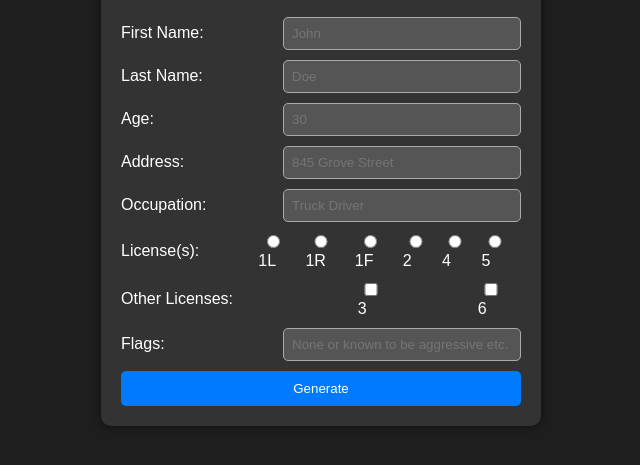
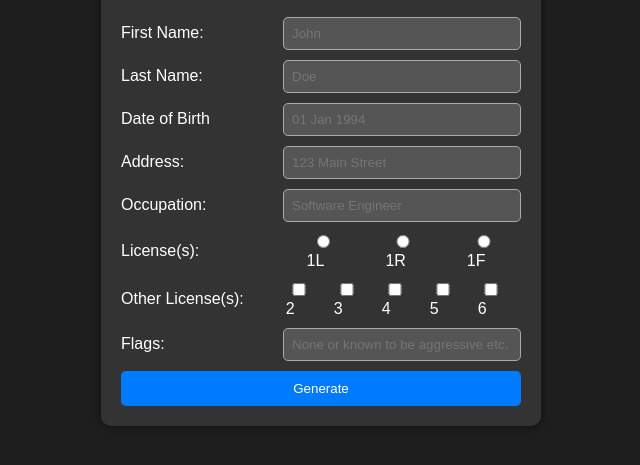
Before and after one commit to NZDurriez/QP-Generator, a plain HTML site: page index.html in a window 1280 px wide. Shown: the part 71-536 px from the top of the page, without its empty margins (319-959 px from the left). Drawn offline with Linux system fonts and the light colour scheme.

Commit message:
Update index.html

```diff
--- a/index.html
+++ b/index.html
@@ -18,16 +18,16 @@
             <input type="text" id="lastName" placeholder="Doe">
         </div>
         <div class="form-group">
-            <label>Age:</label>
-            <input type="number" id="age" min="0" placeholder="30">
+            <label>Date of Birth</label>
+            <input type="text" id="age" min="0" placeholder="01 Jan 1994">
         </div>
         <div class="form-group">
             <label>Address:</label>
-            <input type="text" id="address" placeholder="845 Grove Street">
+            <input type="text" id="address" placeholder="123 Main Street">
         </div>
         <div class="form-group">
             <label>Occupation:</label>
-            <input type="text" id="occupation" placeholder="Truck Driver">
+            <input type="text" id="occupation" placeholder="Software Engineer">
         </div>
         <div class="form-group checkbox-group">
             <label>License(s):</label>
@@ -40,20 +40,20 @@
             <div class="tooltip"><input type="radio" name="license" value="1F"> 1F
                 <span class="tooltiptext">Class 1 Full</span>
             </div>
-            <div class="tooltip"><input type="radio" name="license" value="2"> 2
+        </div>
+        <div class="form-group checkbox-group">
+            <label>Other License(s):</label>
+			<div class="tooltip"><input type="checkbox" name="otherLicenses" value="2"> 2
                 <span class="tooltiptext">Medium rigid vehicle licence</span>
             </div>
-            <div class="tooltip"><input type="radio" name="license" value="4"> 4
+            <div class="tooltip"><input type="checkbox" name="otherLicenses" value="3"> 3
+                <span class="tooltiptext">Medium combination vehicle licence (Truck and Trailer)</span>
+            </div>
+			<div class="tooltip"><input type="checkbox" name="otherLicenses" value="4"> 4
                 <span class="tooltiptext">Heavy rigid vehicle licence</span>
             </div>
-            <div class="tooltip"><input type="radio" name="license" value="5"> 5
+            <div class="tooltip"><input type="checkbox" name="otherLicenses" value="5"> 5
                 <span class="tooltiptext">Heavy combination vehicle licence</span>
-            </div>
-        </div>
-        <div class="form-group checkbox-group">
-            <label>Other Licenses:</label>
-            <div class="tooltip"><input type="checkbox" name="otherLicenses" value="3"> 3
-                <span class="tooltiptext">Medium combination vehicle licence (Truck and Trailer)</span>
             </div>
             <div class="tooltip"><input type="checkbox" name="otherLicenses" value="6"> 6
                 <span class="tooltiptext">Motorcycle licence</span>
```
